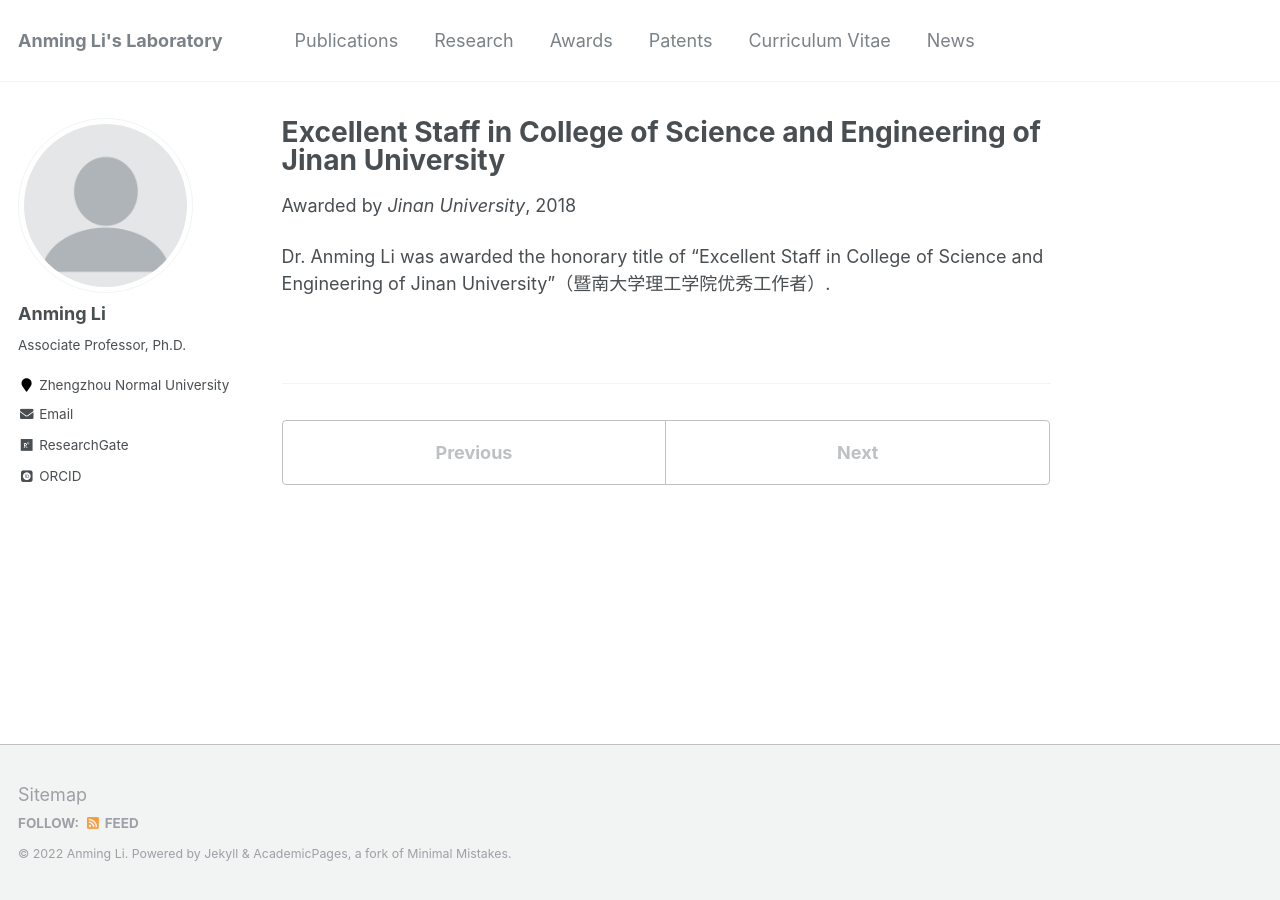
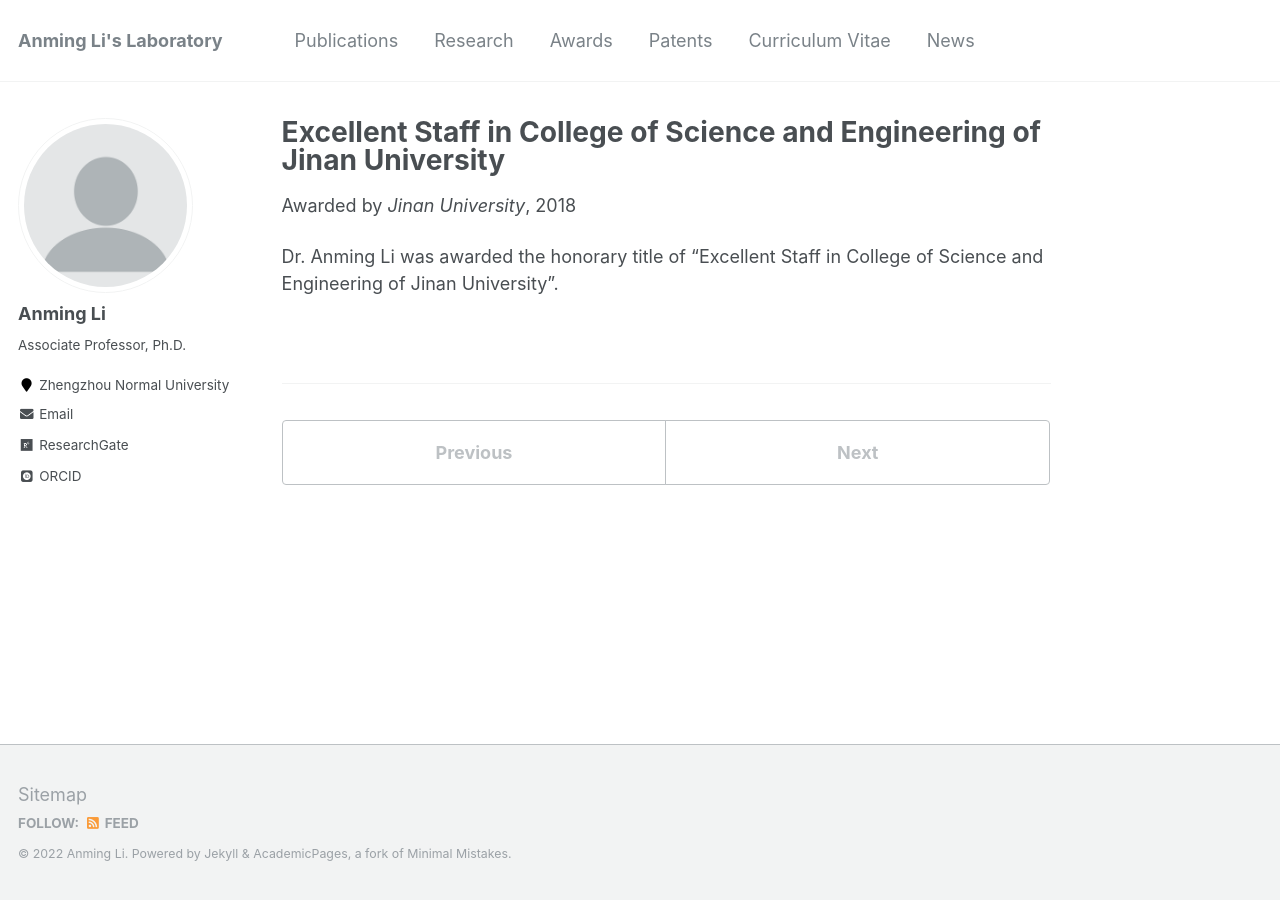
Before and after one commit to ucnclab/ucnclab.github.io, a Jekyll site: the page built from _awards/2018-award2.md, in a window 1280 px wide. Built offline with Jekyll 4.4.1, drawn with Linux system fonts in a browser that asks for light colours; some web fonts are replaced; comment, search, counter and statistics services are not loaded.

Commit message:
Update 2018-award2.md

```diff
--- a/_awards/2018-award2.md
+++ b/_awards/2018-award2.md
@@ -8,4 +8,4 @@ date: 2018-01-01
 location: "Guangzhou, China"
 ---
 
-Dr. Anming Li was awarded the honorary title of "Excellent Staff in College of Science and Engineering of Jinan University"（暨南大学理工学院优秀工作者）.
+Dr. Anming Li was awarded the honorary title of "Excellent Staff in College of Science and Engineering of Jinan University".
```
